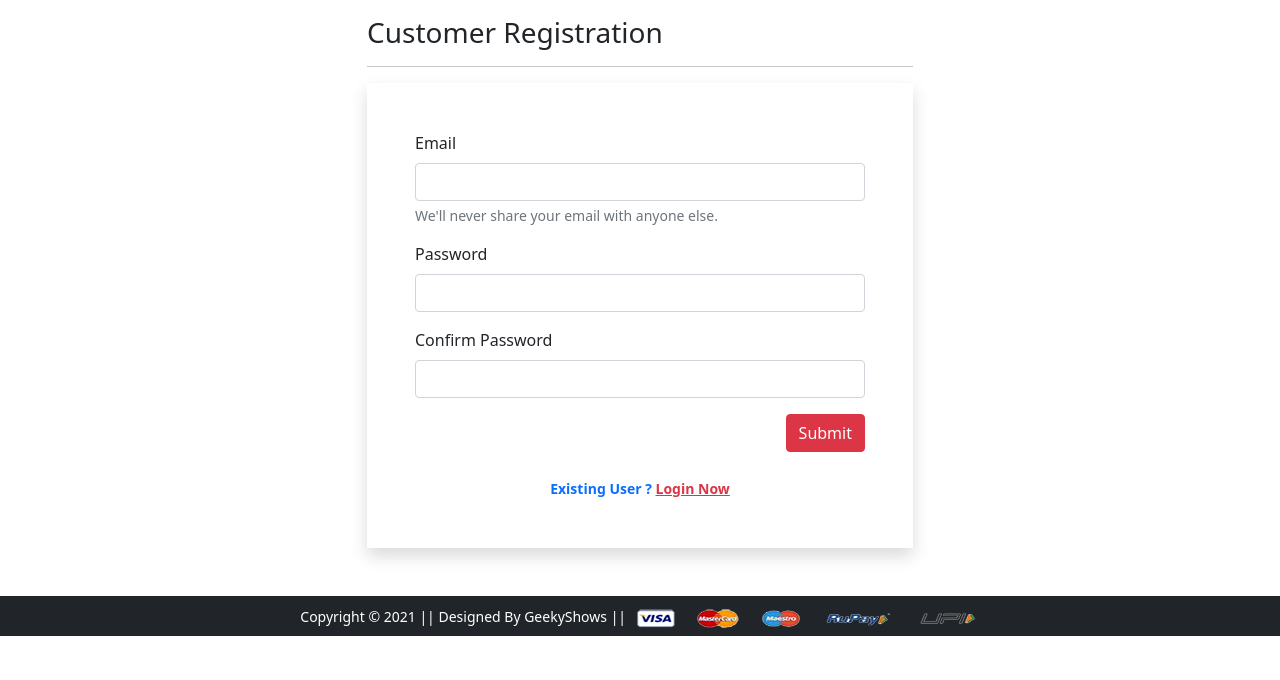
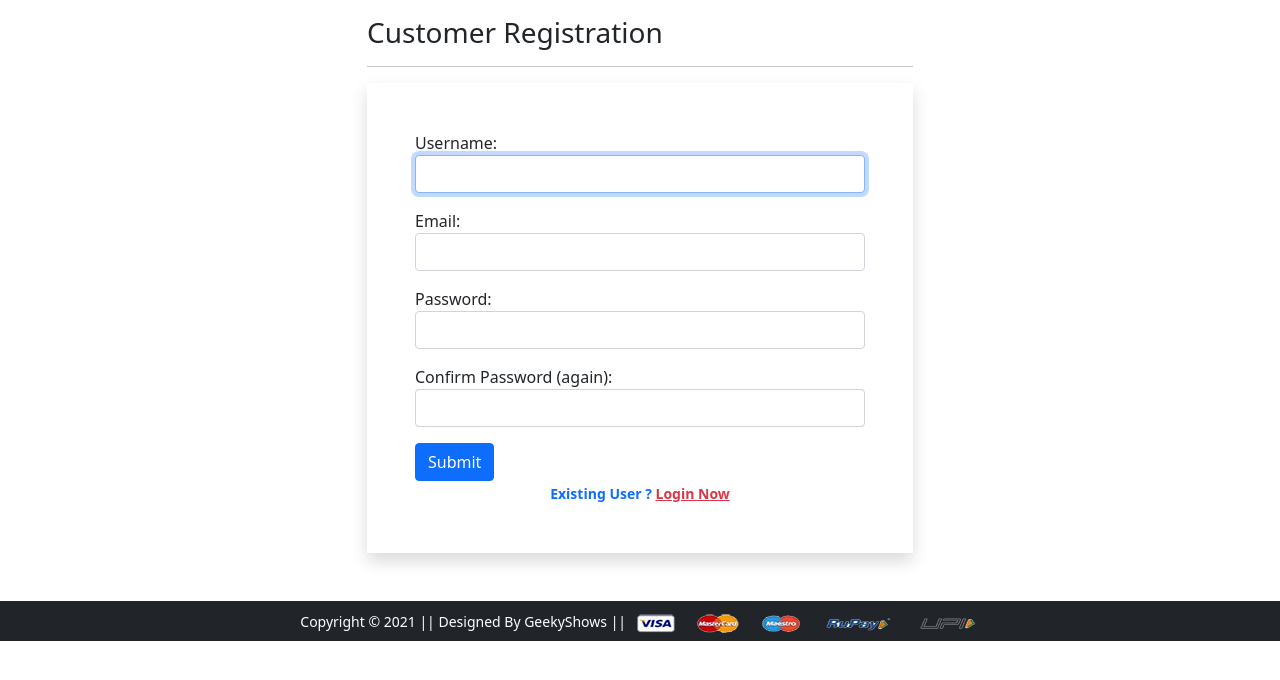
Before and after one commit to sunnythakr/Django-E-Commerce, a Django app: page /registration/ in a window 1280 px wide. Shown: the part 56-736 px from the top of the page. Run offline with Django 3.2, Linux system fonts and the light colour scheme; parts of the project's set-up code (start-up, migrations or seed data) failed here and were passed over; some libraries are stand-ins or nearby versions.

Commit message:
RegistrationForm Added

```diff
--- /dev/null
+++ b/shoppinglyx/app/forms.py
@@ -0,0 +1,19 @@
+from  django import forms
+
+from  django.contrib.auth.forms import UserCreationForm, AuthenticationForm
+from django.contrib.auth.models import User
+
+class CustomerRegistrationForm(UserCreationForm):
+    password1 = forms.CharField(label='Password', widget=forms.PasswordInput(attrs={'class':'form-control'}))
+    password2 = forms.CharField(label=' Confirm Password (again)', widget=forms.PasswordInput(attrs={'class':'form-control'}))
+    email = forms.CharField(required=True, widget=forms.EmailInput(attrs={'class':'form-control'}))
+
+    class Meta:
+        model = User
+        fields = ['username','email','password1','password2']
+        labels ={'email':'Email'}
+        widgets = {'username':forms.TextInput(attrs={'class':'form-control'})}
+
+
+class LoginForm(AuthenticationForm):
+    username = UsernameField(widget=forms.TextInput(attrs={'autofocus':True, 'class':'form-control'}))
--- a/shoppinglyx/app/templates/app/customerregistration.html
+++ b/shoppinglyx/app/templates/app/customerregistration.html
@@ -9,22 +9,18 @@
    <hr>
 
    <form action="" method="post" novalidate class="shadow p-5">
-    <div class="mb-3">
-     <label for="inputEmail4" class="form-label">Email</label>
-     <input type="email" class="form-control" id="inputEmail4">
-     <div id="emailHelp" class="form-text">We'll never share your email with anyone else.</div>
+      {% if messages %}
+         {% for message in messages %}
+            <p {% if message.tags %} class="alert alert-{{message.tags}} mb-5" {% endif %} >{{message}}</p>
+         {% endfor %}
+      {% endif %}
+      {%csrf_token %}
+      {% for fm in form %}
+    <div class="form-group mb-3">
+     {{fm.label_tag}} {{fm}} <small class="text-danger">{{fm.errors|striptags}}</small>
     </div>
-    <div class="mb-3">
-     <label for="inputPassword1" class="form-label">Password</label>
-     <input type="password" class="form-control" id="inputPassword1">
-    </div>
-    <div class="mb-3">
-     <label for="inputPassword2" class="form-label">Confirm Password</label>
-     <input type="password" class="form-control" id="inputPassword2">
-    </div>
-    <div class="text-end">
-     <button type="button" class="btn btn-danger">Submit</button>
-    </div>
+    {% endfor %}
+    <input type="submit" value="Submit" class="btn btn-primary">
     <br>
     <div class="text-center text-primary fw-bold"><small>Existing User ? <a href="{% url 'login' %}"
        class="text-danger">Login Now</a> </small></div>
--- a/shoppinglyx/app/urls.py
+++ b/shoppinglyx/app/urls.py
@@ -23,6 +23,12 @@ urlpatterns = [
     path('mobile/<slug:data>', views.mobile, name='mobiledata'),
 
     path('login/', views.login, name='login'),
-    path('registration/', views.customerregistration, name='customerregistration'),
+
+
+
+    # path('registration/', views.customerregistration, name='customerregistration'),
+
+    path('registration/', views.CustomerRegistrationView.as_view(), name='customerregistration'),
+
     path('checkout/', views.checkout, name='checkout'),
 ] + static(settings.MEDIA_URL, document_root=settings.MEDIA_ROOT)
--- a/shoppinglyx/app/views.py
+++ b/shoppinglyx/app/views.py
@@ -1,6 +1,12 @@
 from django.shortcuts import render
 from django.views import View
 from .models import Customer, Product, Cart, OrderPlaced
+from .forms import CustomerRegistrationForm
+from django.contrib import messages
+
+
+
+
 
 # def home(request):
 #  return render(request, 'app/home.html')
@@ -57,8 +63,25 @@ def mobile(request, data=None):
 def login(request):
  return render(request, 'app/login.html')
 
-def customerregistration(request):
- return render(request, 'app/customerregistration.html')
+# def customerregistration(request):
+#  return render(request, 'app/customerregistration.html')
+class CustomerRegistrationView(View):
+    def get(self, request):
+        form = CustomerRegistrationForm
+        return render(request, 'app/customerregistration.html',{'form':form})
+
+    def post(self, request):
+        form = CustomerRegistrationForm(request.POST)
+        if form.is_valid():
+            messages.success(request, 'Congratulations!! Registered Successfully')
+            form.save()
+
+        return render(request, 'app/customerregistration.html',{'form':form})
+
+
+
+
+
 
 def checkout(request):
  return render(request, 'app/checkout.html')
```
Also changed, not shown: shoppinglyx/db.sqlite3.
